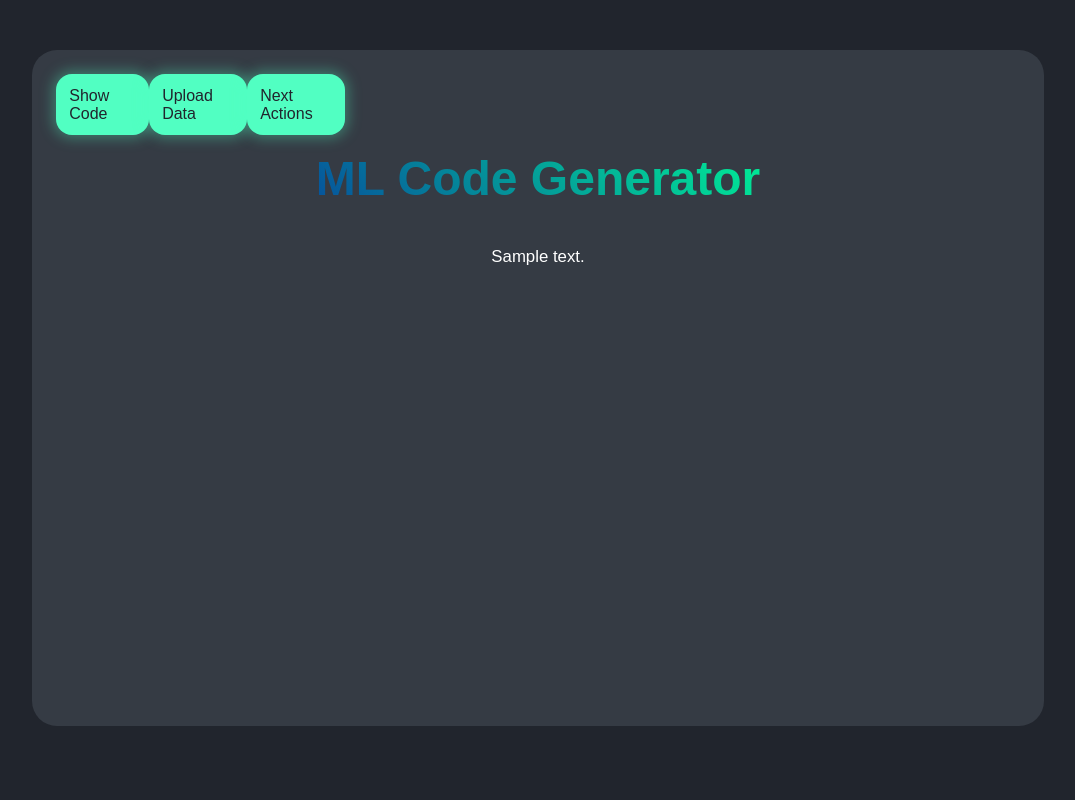
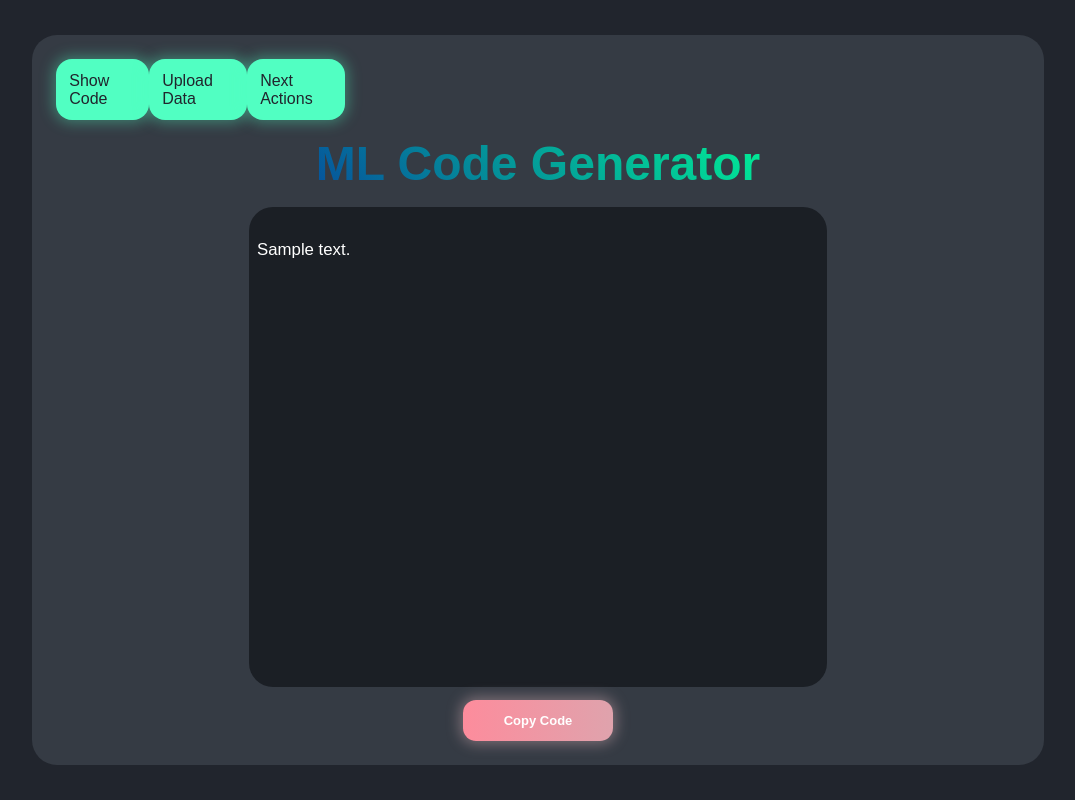
Before and after one commit to oss-slu/ml_code_generator, a Flask app: template flask_app/templates/info/code.html in a window 1280 px wide. Shown: the whole page, without its empty margins (102-1177 px from the left). Run offline with Flask 2, Linux system fonts and the light colour scheme; the template is opened without the code that fills it: most values are stand-ins (such as "Sample title", 1, 10 or a date in 2020).

Commit message:
fixing code display

```diff
--- a/flask_app/static/style.css
+++ b/flask_app/static/style.css
@@ -15,7 +15,7 @@ body {
    -webkit-justify-content: center;
    -webkit-align-items: center;
    font-family: "PT Sans", Arial, sans-serif;
-   height: 95vh;
+   height: 98vh;
  }
 
 .container {
@@ -32,7 +32,6 @@ body {
 a {
    text-decoration: none;
 }
-
 
 ul {
    list-style-type: none;
@@ -128,6 +127,7 @@ input:is([type="file"]) {
 
 input:is([type="button"]), input[type="file"]::file-selector-button, button {
    background-color: white;
+   cursor: pointer;
 }
 
 input:is([type="submit"]), button {
@@ -135,6 +135,7 @@ input:is([type="submit"]), button {
    box-shadow: 0px 0px 14px 3px rgba(255,202,210,0.35);
    background: linear-gradient(90deg, rgba(255,202,210,1) 0%, rgba(253,140,156,1) 0%, rgba(255,182,192,0.8449754901960784) 100%);
    color: white;
+   cursor: pointer;
 }
 
 /* description.html */
@@ -149,9 +150,17 @@ th, td {
 }
 
 .information {
-   justify-content: center;
    overflow: scroll;
    height: 60vh;
+}
+
+#code {
+   margin: auto;
+   width: 60%;
+   text-align: left !important;
+   background-color: #1b1f25;
+   padding: 0.5em;
+   border-radius: 1.5em;
 }
 
 /* actions.html */
@@ -169,10 +178,16 @@ th, td {
   line-height: 2.25em;
 }
 
+.action button {
+   margin-top: 1em;
+}
+
 .next-actions {
   display: grid;
   grid-template-columns: repeat(3, auto);
   margin-top: 2em;
+  height: 65vh;
+  overflow: scroll;
 }
 
 .card {
--- a/flask_app/templates/info/code.html
+++ b/flask_app/templates/info/code.html
@@ -1,9 +1,32 @@
 {% extends 'base.html' %}
 
 {% block content %}
-<div class="information">
+<div class="information" id="code">
    {% for para in text.split('\n') %}
        <p>{{para}}</p>
    {% endfor %}
 </div>
+<div class="action">
+    <button class="action">Copy Code</button>
+<div>
+<script>
+    var copyBtn = document.querySelector('.action');
+    copyBtn.addEventListener('click', function(event) {
+        // Select the email link anchor text
+        var code = document.querySelector('.information');
+        var range = document.createRange();
+        range.selectNode(code);
+        window.getSelection().addRange(range);
+        try {
+            // Now that we've selected the anchor text, execute the copy command
+            var successful = document.execCommand('copy');
+            var msg = successful ? 'Code copied to your clipboard' : 'Unable to copy';
+            alert(msg);
+        } catch(err) {
+            alert('Unable to copy');
+        }
+        // Remove the selections
+        window.getSelection().removeAllRanges();
+    });
+</script>
 {% endblock %}
```
